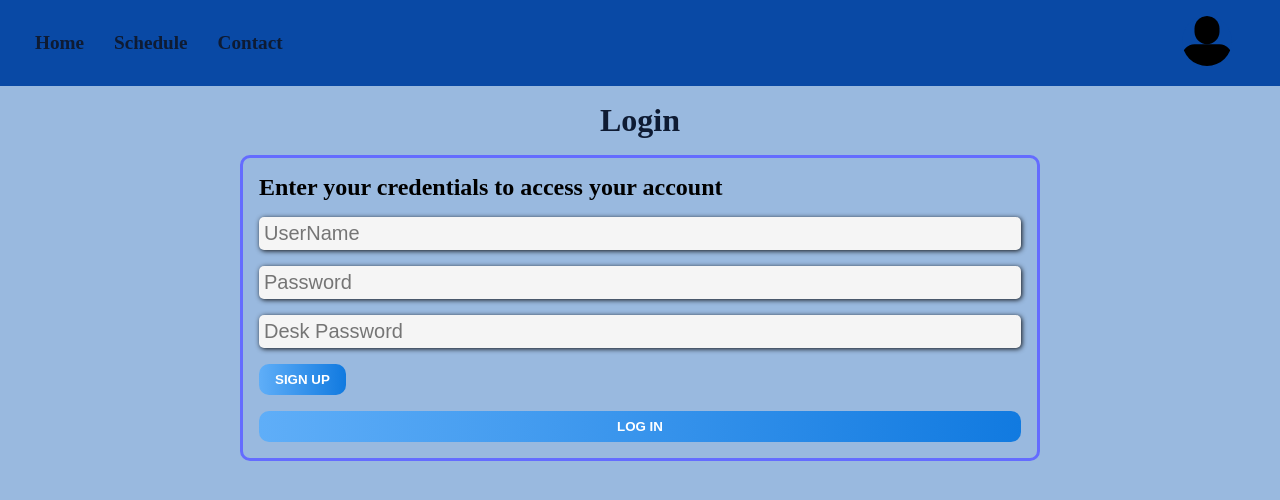
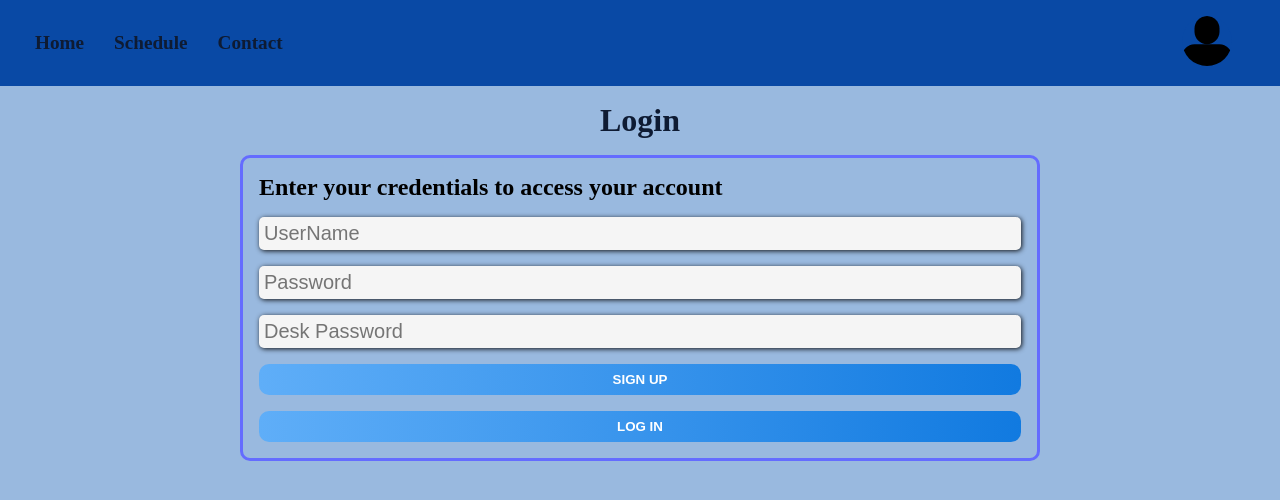
Before and after one commit to ZacksBroDev/MHKWebsite, a React (Vite) app: page /login in a window 1280 px wide. Shown: the top 500 px of the page. Built offline with nearby package versions, Linux system fonts and the light colour scheme.

Commit message:
log in changes

```diff
--- a/src/pages/Login/login.css
+++ b/src/pages/Login/login.css
@@ -7,6 +7,7 @@
     border-radius: 10px;
     cursor: pointer;
     align-self: start;
+    width: 100%;
 }
 .submit-button:hover{
     background-image: linear-gradient(to right, var(--accent), var(--header));
@@ -32,15 +33,6 @@ input{
     margin: 0 auto;
 }
 
-#check2{
-
-}
-.logIn{
-
-}
-.signUp{
-
-}
 .login-form{
     display: grid;
     grid-template-columns: 1fr;
```
